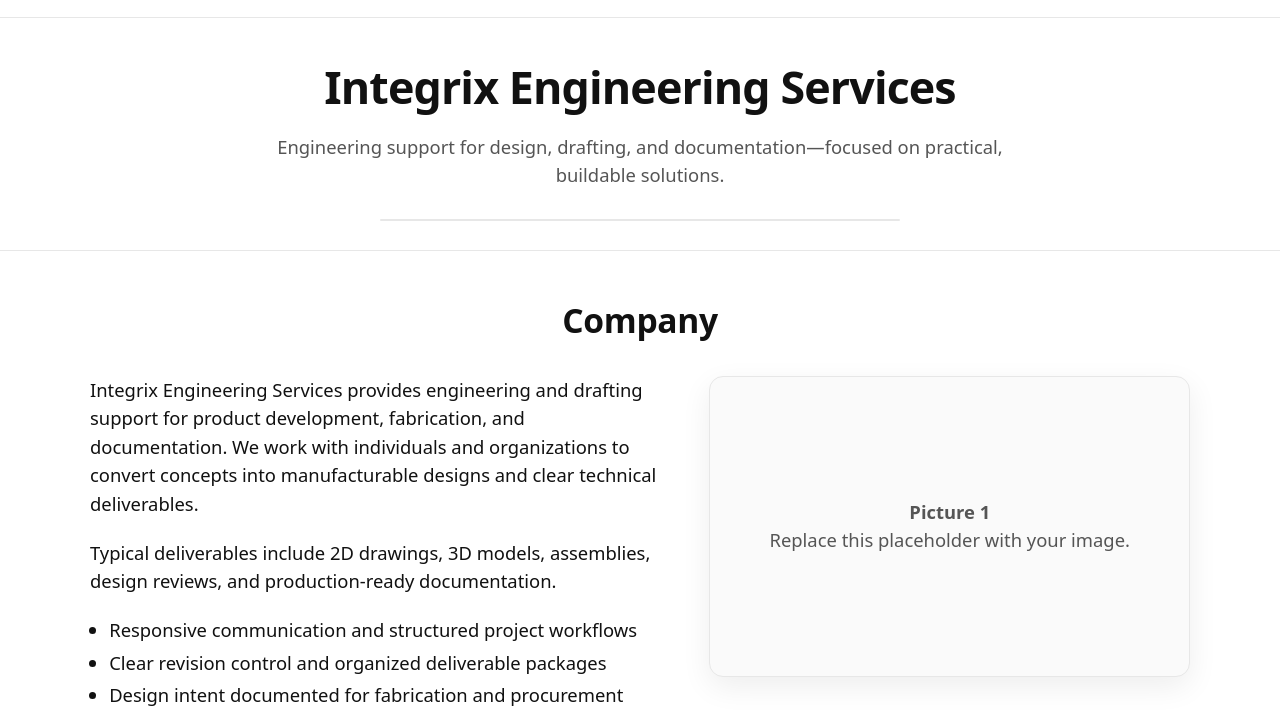
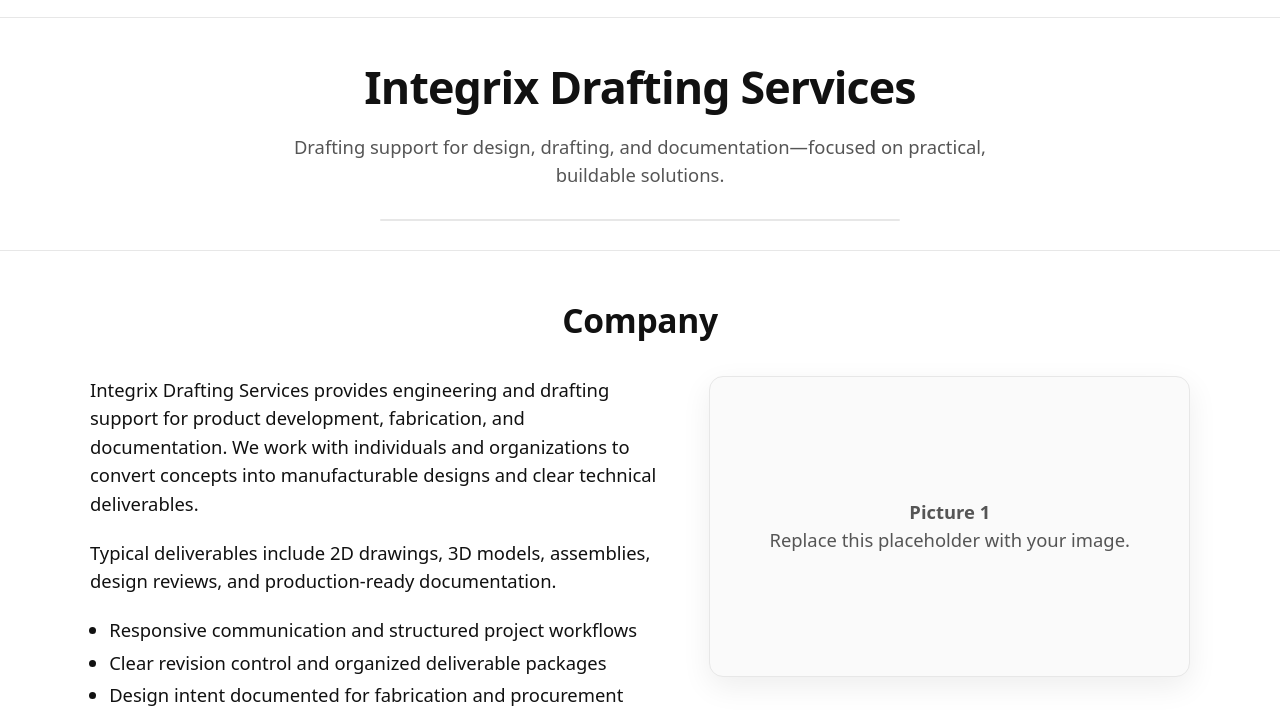
Before and after one commit to integrixengineeringservices/IntegrixEngineering.github.io, a plain HTML site: page index.html in a window 1280 px wide. Shown: the part 75-800 px from the top of the page. Drawn offline with Linux system fonts and the light colour scheme.

Commit message:
Update index.html

```diff
--- a/index.html
+++ b/index.html
@@ -4,7 +4,7 @@
   <meta charset="utf-8" />
   <meta name="viewport" content="width=device-width, initial-scale=1" />
   <title>Integrix Engineering Services</title>
-  <meta name="description" content="Integrix Engineering Services — engineering, drafting, and design support." />
+  <meta name="description" content="Integrix Drafting Services — engineering, drafting, and design support." />
 
   <style>
     :root{
@@ -309,8 +309,8 @@
   <header id="top" data-open="false">
     <div class="container">
       <div class="header-inner">
-        <div class="brand" aria-label="Integrix Engineering Services">
-          <img src="Logo.svg" alt="Integrix Engineering Services logo" />
+        <div class="brand" aria-label="Integrix Drafting Services">
+          <img src="Logo.svg" alt="Integrix Drafting Services logo" />
         </div>
 
         <button class="menu-btn" type="button" id="menuBtn" aria-expanded="false" aria-controls="siteNav">
@@ -329,10 +329,10 @@
   <main id="main">
     <div class="container">
       <div class="hero">
-        <h1>Integrix Engineering Services</h1>
+        <h1>Integrix Drafting Services</h1>
         <p class="sub">
           <!-- EDIT THIS: short positioning statement -->
-          Engineering support for design, drafting, and documentation—focused on practical, buildable solutions.
+          Drafting support for design, drafting, and documentation—focused on practical, buildable solutions.
         </p>
         <div class="rule" aria-hidden="true"></div>
       </div>
@@ -346,7 +346,7 @@
           <div class="prose">
             <!-- EDIT THIS: company introduction -->
             <p>
-              Integrix Engineering Services provides engineering and drafting support for product development,
+              Integrix Drafting Services provides engineering and drafting support for product development,
               fabrication, and documentation. We work with individuals and organizations to convert concepts into
               manufacturable designs and clear technical deliverables.
             </p>
@@ -461,7 +461,7 @@
         <div class="footer-inner">
           <div>
             <!-- EDIT THIS: copyright -->
-            © <span id="year"></span> Integrix Engineering Services. All rights reserved.
+            © <span id="year"></span> Integrix Drafting Services. All rights reserved.
           </div>
           <div>
             <a href="#top">Back to top</a>
```
